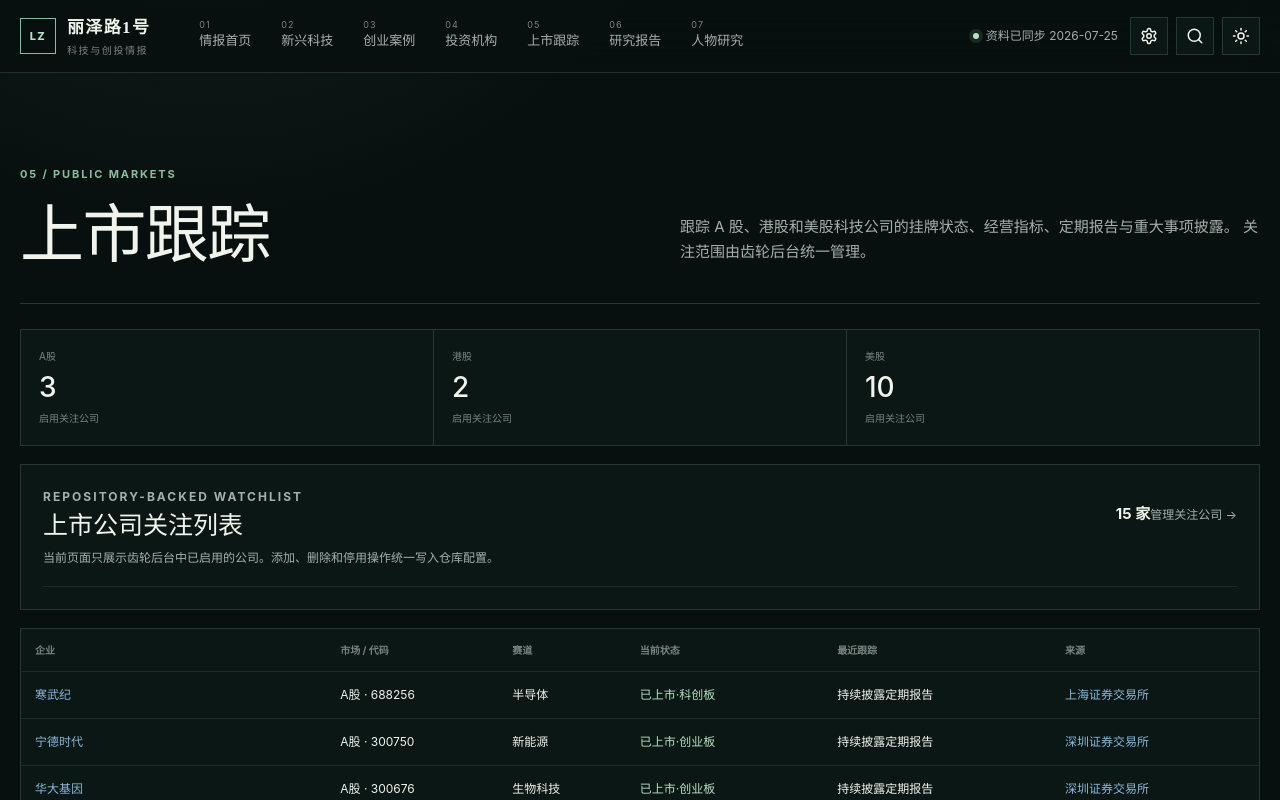
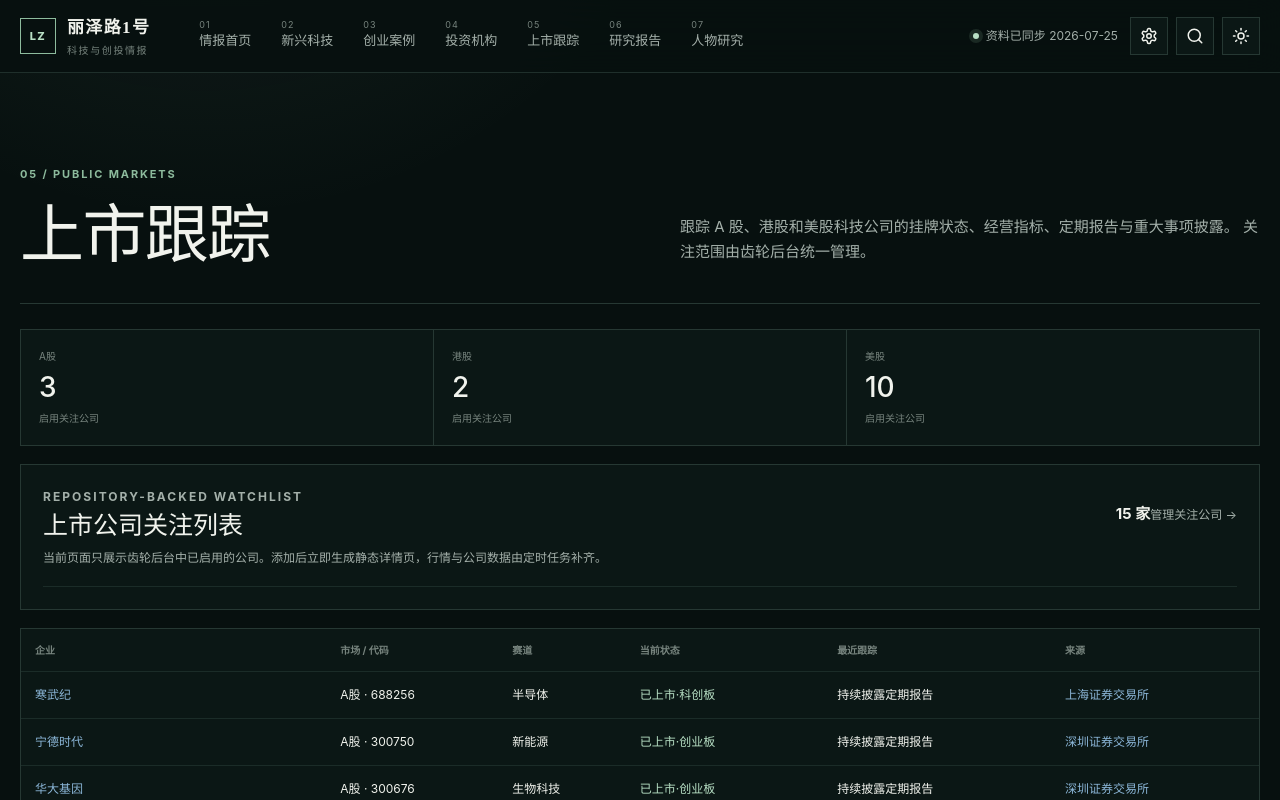
Before and after one commit to No1Lize/No1Lize.github.io, a Next.js app: page /ipo in a window 1280 px wide. Shown: the top 800 px of the page. Built offline with nearby package versions, Linux system fonts and the light colour scheme.

Commit message:
feat: link custom watchlist companies to generated detail pages

```diff
--- a/components/ipo-watchlist.tsx
+++ b/components/ipo-watchlist.tsx
@@ -35,7 +35,7 @@ export function IpoWatchlist({ companies }: IpoWatchlistProps) {
             <p className="eyebrow">REPOSITORY-BACKED WATCHLIST</p>
             <h2 id="watchlist-title">上市公司关注列表</h2>
             <p>
-              当前页面只展示齿轮后台中已启用的公司。添加、删除和停用操作统一写入仓库配置。
+              当前页面只展示齿轮后台中已启用的公司。添加后立即生成静态详情页，行情与公司数据由定时任务补齐。
             </p>
           </div>
           <div>
@@ -72,13 +72,7 @@ export function IpoWatchlist({ companies }: IpoWatchlistProps) {
               {companies.map((company) => (
                 <tr key={company.id}>
                   <td>
-                    {company.catalogSlug ? (
-                      <Link href={`/ipo/${company.catalogSlug}`}>
-                        {company.name}
-                      </Link>
-                    ) : (
-                      <strong>{company.name}</strong>
-                    )}
+                    <Link href={`/ipo/${company.slug}`}>{company.name}</Link>
                     {company.custom && (
                       <small className={styles.storageNote}>自定义关注</small>
                     )}
```
